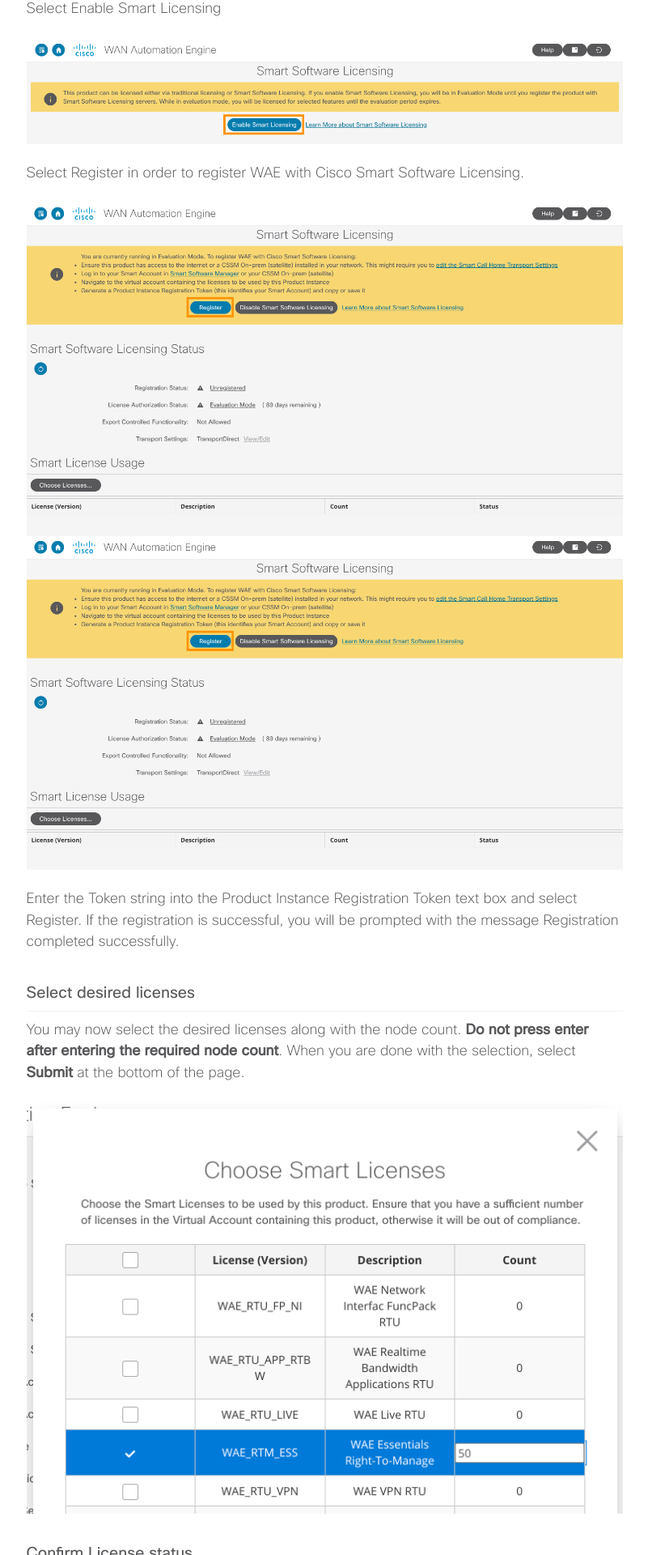
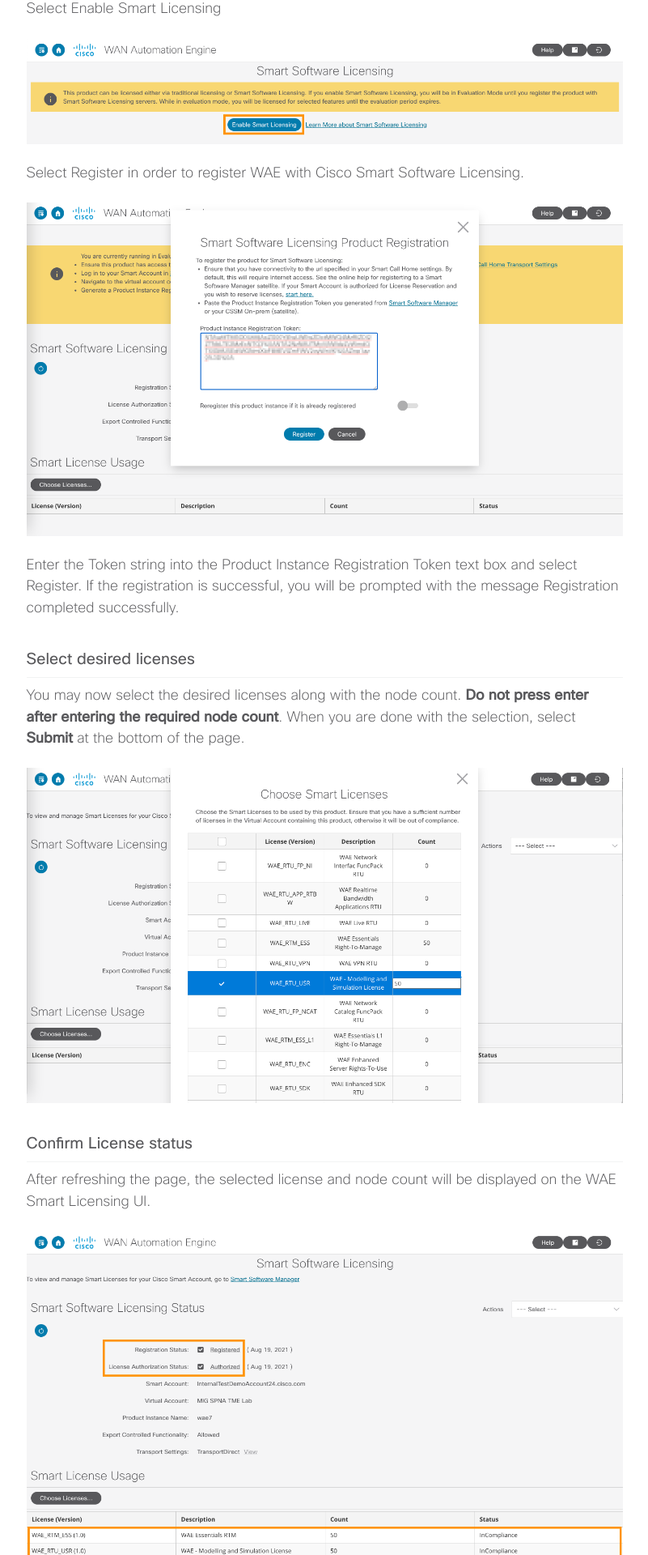
Before and after one commit to xrdocs/automation, a Jekyll site: the page built from _tutorials/wae-smart-licensing.md, in a window 1280 px wide. Shown: the part 2567-4487 px from the top of the page at 81% size, without its empty margins (264-1065 px from the left). Built offline with Jekyll 4.4.1, drawn with Linux system fonts in a browser that asks for light colours; comment, search, counter and statistics services are not loaded.

Commit message:
Update wae-smart-licensing.md

```diff
--- a/_tutorials/wae-smart-licensing.md
+++ b/_tutorials/wae-smart-licensing.md
@@ -83,7 +83,8 @@ Select Enable Smart Licensing
 
 Select Register in order to register WAE with Cisco Smart Software Licensing.
 
-![Register Smart Licensing Selection]({{site.baseurl}}/images/screenshot%202021-08-19%2014.20.44.png)![screenshot 2021-08-19 14.20.44.png]({{site.baseurl}}/images/screenshot 2021-08-19 14.20.44.png)
+
+![Smart Software License Registration]({{site.baseurl}}/images/screenshot 2021-08-19 21.40.05.png)
 
 
 Enter the Token string into the Product Instance Registration Token text box and select Register. If the registration is successful, you will be prompted with the message Registration completed successfully.
@@ -92,7 +93,7 @@ Enter the Token string into the Product Instance Registration Token text box and
 
 You may now select the desired licenses along with the node count. **Do not press enter after entering the required node count**. When you are done with the selection, select **Submit** at the bottom of the page.
 
-![Selecting license and count]({{site.baseurl}}/images/screenshot 2021-08-19 14.25.41.png)
+![Selecting Required Licenses]({{site.baseurl}}/images/screenshot 2021-08-19 21.40.44.png)
 
 
 ### Confirm License status
```
